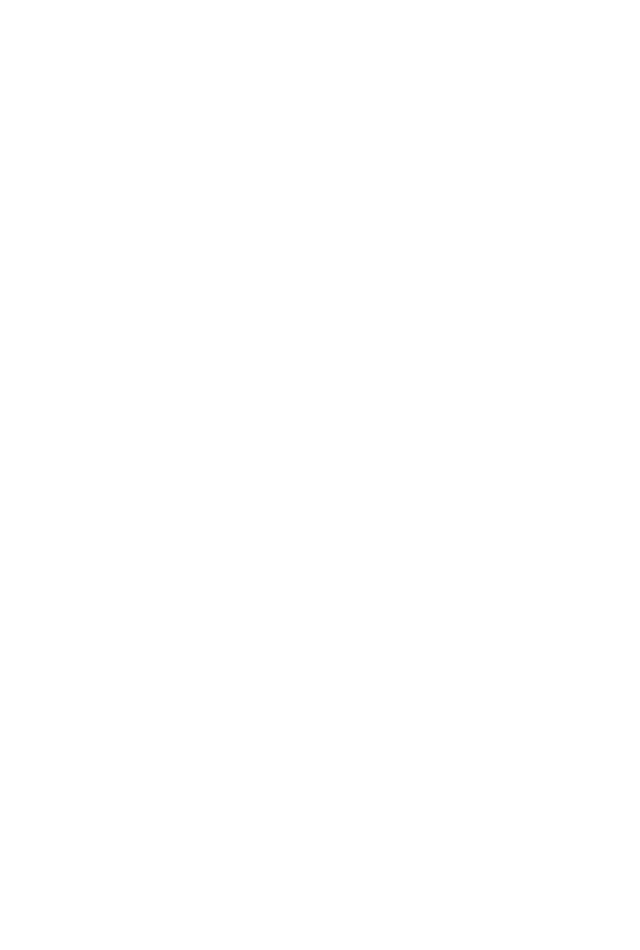
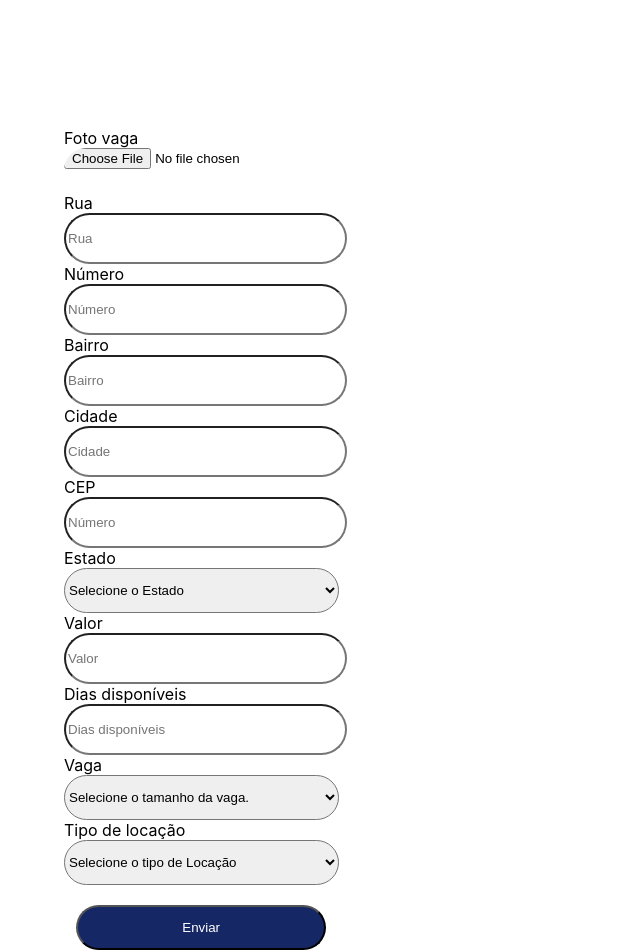
Before and after one commit to bermarques/estacionaai, a React (Create React App) app: page / in a window 1280 px wide. Shown: the whole page, without its empty margins (0-640 px from the left). Before the commit the page ends 800 px from the top, so only its background shows below. Built offline with nearby package versions, Linux system fonts and the light colour scheme.

Commit message:
fix: fix driver form

```diff
--- a/src/App.js
+++ b/src/App.js
@@ -1,7 +1,11 @@
 import "./App.css";
-
+import ParkingLocation from "./Pages/ParkingForm/index";
 const App = () => {
-  return <div className="App"></div>;
+  return (
+    <div className="App">
+      <ParkingLocation />
+    </div>
+  );
 };
 
 export default App;
--- a/src/Components/ParkingForm/ParkingLocation/index.jsx
+++ b/src/Components/ParkingForm/ParkingLocation/index.jsx
@@ -2,26 +2,33 @@ import "../../../Style/ParkingForm/style.css";
 import { useForm } from "react-hook-form";
 import { yupResolver } from "@hookform/resolvers/yup";
 import { schema } from "../../../Helpers/ParkingForm/index";
+import uploadImage from "../../../requests/uploadImages";
+import { useState } from "react";
 
-const ParkingLocation = ({}) => {
+const ParkingLocation = () => {
   const { register, handleSubmit, errors } = useForm({
     resolver: yupResolver(schema),
   });
-
   const sendForm = (event) => {
     delete event.password_confirmation;
     console.log(event);
   };
+  const [parkImage, setParkImage] = useState();
+  const changeImage = async (e) => {
+    setParkImage(await uploadImage(e));
+  };
   return (
     <div className="master">
       <form className="master-form" onSubmit={handleSubmit(sendForm)}>
+        {parkImage && <img src={`${parkImage}`} alt="imagem da vaga"></img>}
         Foto vaga
         <input
           className="input-form"
-          type="url"
+          type="file"
           placeholder="Url imagem"
           name="image"
           ref={register}
+          onChange={changeImage}
         />
         Rua
         <input
--- a/src/Pages/ParkingForm/index.jsx
+++ b/src/Pages/ParkingForm/index.jsx
@@ -1,42 +1,10 @@
 import "../../Style/ParkingForm/style.css";
-import { useForm } from "react-hook-form";
-import { yupResolver } from "@hookform/resolvers/yup";
-import { schema } from "../../Helpers/ParkingForm/index";
 import ParkingLocation from "../../Components/ParkingForm/ParkingLocation/index";
-import ParkingPrice from "../../Components/ParkingForm/ParkingPrice/index";
-import { useState } from "react";
 
 const ParkingForm = () => {
-  const [firstStep, setFirstStep] = useState(true);
-  const { register, handleSubmit, errors } = useForm({
-    resolver: yupResolver(schema),
-  });
-
-  const sendForm = (event) => {
-    delete event.password_confirmation;
-    console.log(event);
-  };
-
   return (
-    <div className="render">
-      <div className="master">
-        {firstStep ? (
-          <ParkingLocation
-            register={register}
-            handleSubmit={handleSubmit}
-            errors={errors}
-            sendForm={sendForm}
-            setFirstStep={setFirstStep}
-          />
-        ) : (
-          <ParkingPrice
-            register={register}
-            handleSubmit={handleSubmit}
-            errors={errors}
-            sendForm={sendForm}
-          />
-        )}
-      </div>
+    <div>
+      <ParkingLocation />
     </div>
   );
 };
```
